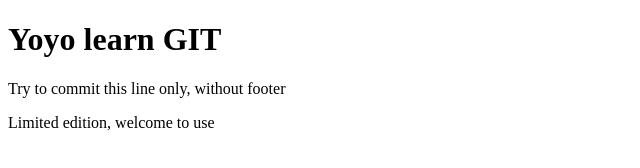
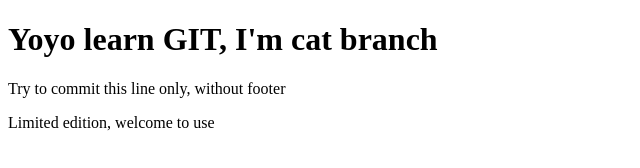
Before and after one commit to Jennifer7793/Git_prac, a plain HTML site: page index.html in a window 1280 px wide. Shown: the whole page, without its empty margins (0-640 px from the left). Drawn offline with Linux system fonts and the light colour scheme.

Commit message:
index w/ cat branch

```diff
--- a/index.html
+++ b/index.html
@@ -7,7 +7,7 @@
   <title>Document</title>
 </head>
 <body>
-	<h1>Yoyo learn GIT</h1>
+	<h1>Yoyo learn GIT, I'm cat branch</h1>
 	<p>Try to commit this line only, without footer</p>
 	<div id="footer">
 		Limited edition, welcome to use
```
